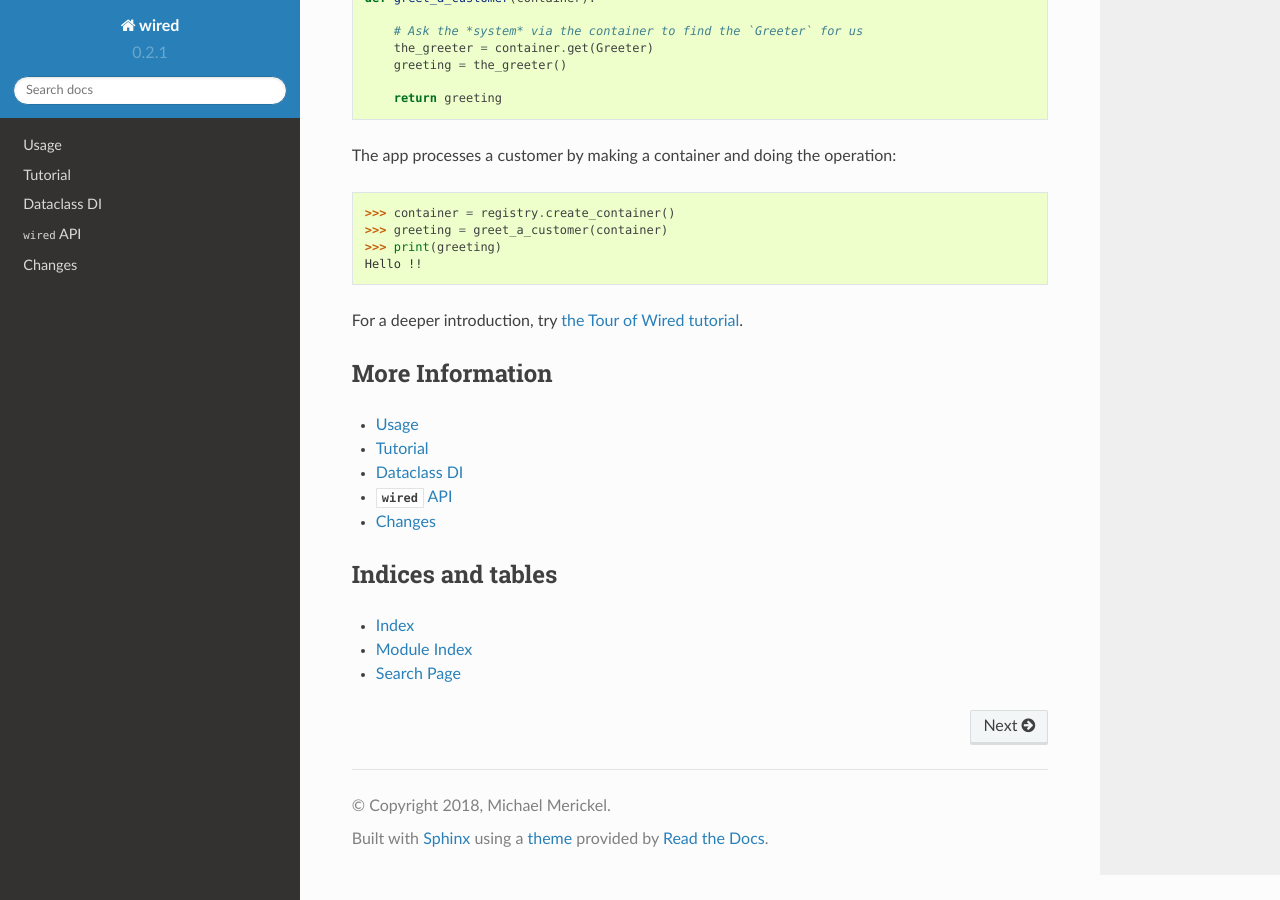
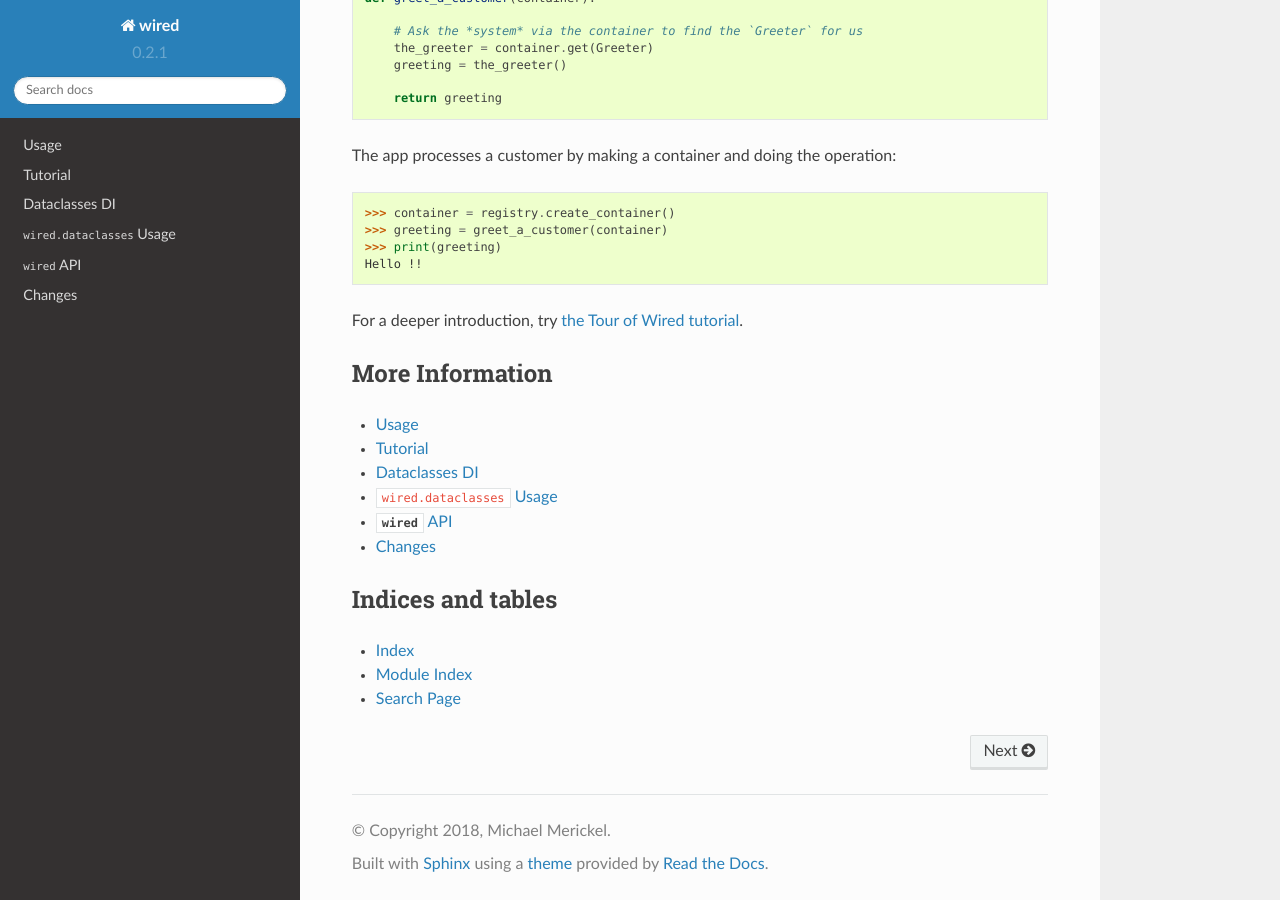
Before and after one commit to mmerickel/wired, a Sphinx documentation site: the page built from docs/index.rst, in a window 1280 px wide and 900 px high, scrolled down 1783 px. Built offline with Sphinx 7.4.7 and the Read the Docs theme 2.0.0, drawn with Linux system fonts in a browser that asks for light colours.

```diff
--- a/docs/api.rst
+++ b/docs/api.rst
@@ -9,3 +9,19 @@
 
 .. autoclass:: ServiceRegistry
     :members:
+
+:mod:`wired.dataclasses` API
+============================
+
+.. automodule:: wired.dataclasses
+
+.. autofunction:: register_dataclass
+
+.. autofunction:: factory
+
+.. autofunction:: singleton
+
+.. autofunction:: injected
+
+.. autoclass:: Context
+    :members:
--- a/docs/dc/index.rst
+++ b/docs/dc/index.rst
@@ -1,6 +1,6 @@
-============
-Dataclass DI
-============
+==============
+Dataclasses DI
+==============
 
 ``wired`` can be used for Inversion of Control (IoC) to build a custom app with dependency injection (DI.)
 But maybe you want to adopt an existing DI system? ``wired.dataclasses`` provides a DI system based on Python's ``datclasses`` and fields.
--- a/docs/index.rst
+++ b/docs/index.rst
@@ -110,6 +110,7 @@ More Information
    usage
    tutorial/index
    dc/index
+   dc/usage
    api
    changes
 
```
Also changed, not shown: other parts of docs/dc/index.rst (+0 -1 lines), docs/dc/api.rst (deleted, +0 -16 lines).
